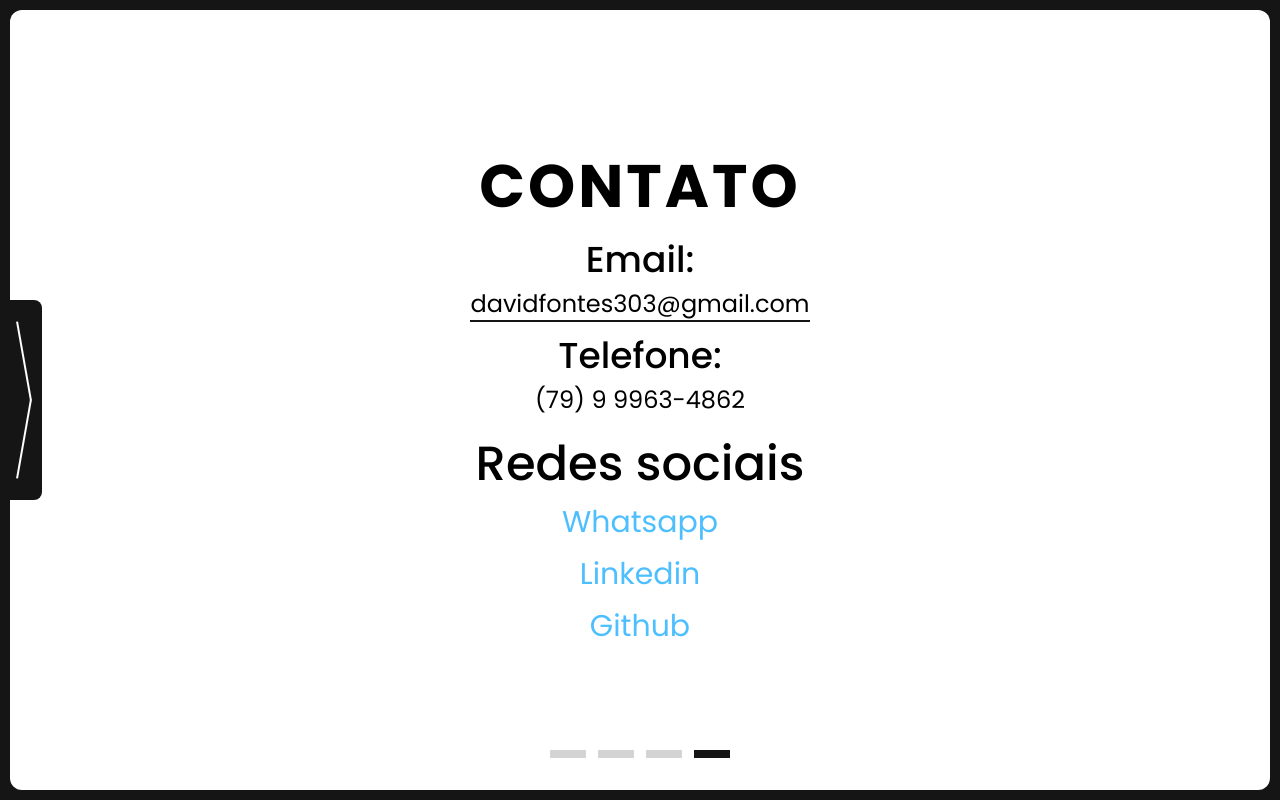
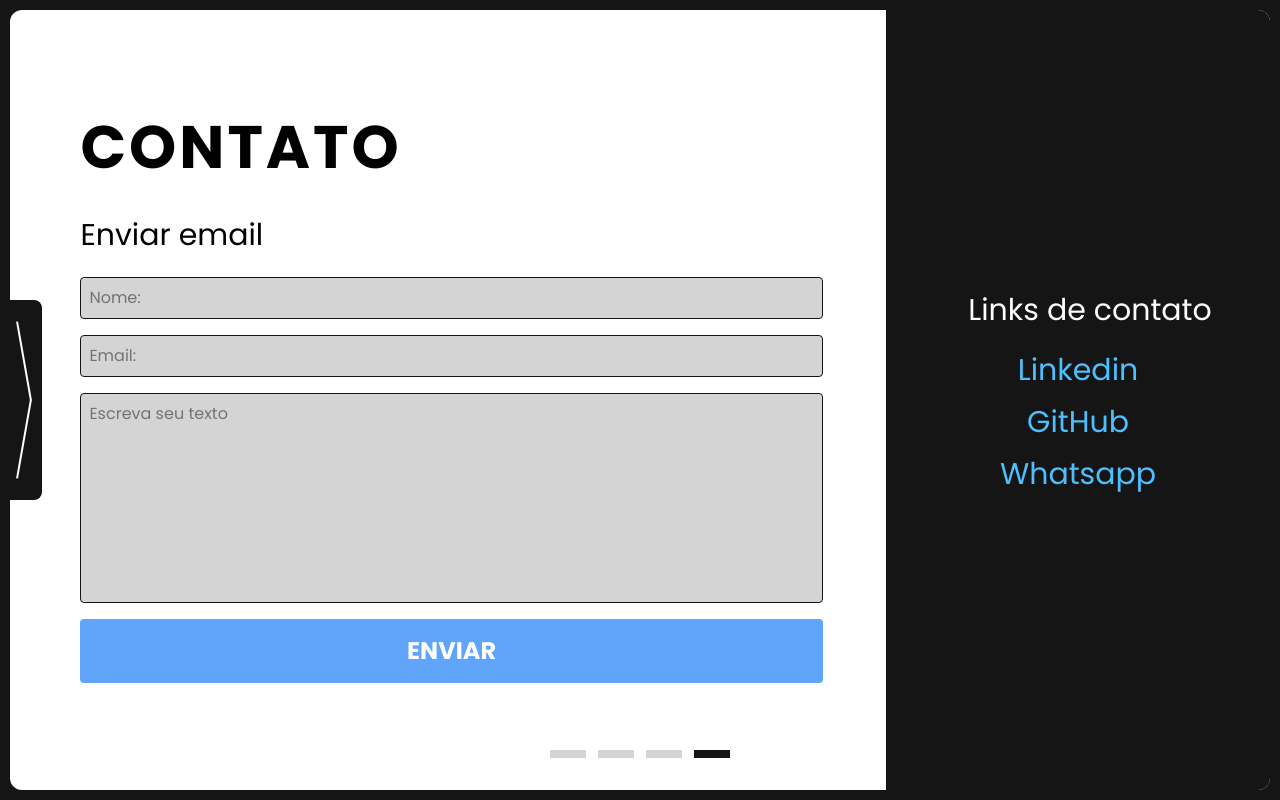
Before and after one commit to davidfontesfelix/portfolio, a Next.js app: page /contato in a window 1280 px wide. Built offline with nearby package versions, Linux system fonts and the light colour scheme; no server answers.

Commit message:
Criando formulario para contato

```diff
--- a/package.json
+++ b/package.json
@@ -10,6 +10,7 @@
     "export": "next export"
   },
   "dependencies": {
+    "@hookform/resolvers": "^3.3.4",
     "@types/node": "20.4.1",
     "@types/react": "18.2.14",
     "@types/react-dom": "18.2.6",
@@ -21,8 +22,10 @@
     "postcss": "8.4.25",
     "react": "18.2.0",
     "react-dom": "18.2.0",
+    "react-hook-form": "^7.49.3",
     "tailwindcss": "3.3.2",
-    "typescript": "5.1.6"
+    "typescript": "5.1.6",
+    "yup": "^1.3.3"
   },
   "devDependencies": {
     "@rocketseat/eslint-config": "^1.3.0",
--- a/src/components/Heading/index.tsx
+++ b/src/components/Heading/index.tsx
@@ -4,8 +4,8 @@ interface headingProps {
 
 export default function Heading({ children }: headingProps) {
   return (
-    <h1 className=" text-6xl font-bold uppercase tracking-wider smHeight:text-5xl phoneSm:text-3xl phone:text-4xl tablet:text-5xl">
+    <h2 className=" text-6xl font-bold uppercase tracking-wider smHeight:text-5xl phoneSm:text-3xl phone:text-4xl tablet:text-5xl">
       {children}
-    </h1>
+    </h2>
   )
 }
--- a/src/components/screens/ContatoSection/index.tsx
+++ b/src/components/screens/ContatoSection/index.tsx
@@ -1,51 +1,128 @@
+'use client'
 import Heading from '@/components/Heading'
 import { Links } from './Links'
+import * as Yup from 'yup'
+import { SubmitErrorHandler, SubmitHandler, useForm } from 'react-hook-form'
+import { yupResolver } from '@hookform/resolvers/yup'
+
+interface linksType {
+  title: string
+  URL: string
+}
+
+interface FormValues {
+  name: string
+  email: string
+  textarea: string
+}
+
+const schema = Yup.object().shape({
+  name: Yup.string().required('O nome é obrigatório'),
+  email: Yup.string()
+    .email('Digite um email valido')
+    .required('O campo de email é obrigatório'),
+  textarea: Yup.string().required('O campo de texto é obrigatório'),
+})
 
 export default function ContatoSection() {
+  const links: linksType[] = [
+    {
+      title: 'Linkedin',
+      URL: 'https://www.linkedin.com/in/david-fontes-9b84a4201',
+    },
+    {
+      title: 'GitHub',
+      URL: 'https://github.com/davidfontesfelix',
+    },
+    {
+      title: 'Whatsapp',
+      URL: 'https://wa.me/5579999634862',
+    },
+  ]
+
+  const {
+    register,
+    handleSubmit,
+    formState: { errors },
+  } = useForm<FormValues>({
+    resolver: yupResolver(schema),
+  })
+
+  const onSubmit: SubmitHandler<FormValues> = (data) => {
+    const sendForm = async () => {
+      fetch('https://backend-portfolio-one.vercel.app/email', {
+        method: 'POST',
+        headers: {
+          'Content-Type': 'application/json',
+        },
+        body: JSON.stringify({
+          name: data.name,
+          email: data.email,
+          textarea: data.textarea,
+        }),
+      })
+    }
+    sendForm()
+  }
+
   return (
-    <div className="text-center">
-      <Heading>Contato</Heading>
-      <ul className="mt-6 flex flex-col gap-4">
-        <li>
-          <h2 className="mb-2 text-4xl font-medium phoneSm:text-3xl phone:text-3xl">
-            Email:
-          </h2>
-          <a
-            target="_blank"
-            href="mailto:davidfontes303@gmail.com"
-            className="border-b-2 border-black text-2xl phoneSm:text-xl phone:text-xl"
-            rel="noreferrer"
+    <div className=" h-screen w-screen ">
+      <div className="flex h-screen w-[69vw] flex-col items-center justify-center text-left phoneSm:w-screen phone:w-screen tablet:w-screen">
+        <div>
+          <Heading>Contato</Heading>
+          <h3 className="mb-6 mt-10 text-3xl smHeight:mt-0">Enviar email</h3>
+          <form
+            onSubmit={handleSubmit(onSubmit)}
+            action=""
+            className="flex
+          w-[58vw] flex-col gap-4 phoneSm:w-[85vw] phone:w-[80vw] tablet:w-[70vw]"
           >
-            davidfontes303@gmail.com
-          </a>
-        </li>
-        <li>
-          <h2 className="mb-2 text-4xl font-medium phoneSm:text-3xl phone:text-3xl">
-            Telefone:
-          </h2>
-          <p className="text-2xl phoneSm:text-xl phone:text-xl">
-            (79) 9 9963-4862
-          </p>
-        </li>
-      </ul>
-      <h4 className="mb-4 mt-6 text-5xl font-medium phone:text-3xl">
-        Redes sociais
-      </h4>
-      <ul className="flex flex-col gap-4">
-        <li>
-          <Links.Title href="https://wa.me/5579999634862">Whatsapp</Links.Title>
-        </li>
-        <li>
-          <Links.Title href="https://www.linkedin.com/in/david-fontes-9b84a4201">
-            Linkedin
-          </Links.Title>
-        </li>
-        <li>
-          <Links.Title href="https://github.com/davidfontesfelix">
-            Github
-          </Links.Title>
-        </li>
-      </ul>
+            <input
+              {...register('name')}
+              placeholder="Nome:"
+              type="text"
+              className="rounded  border-[1px] border-black bg-neutral-300 p-2 placeholder:text-neutral-500"
+            />
+            {errors.name && (
+              <p className="-mt-2 text-red-800">{errors.name.message}</p>
+            )}
+            <input
+              {...register('email')}
+              placeholder="Email:"
+              type="email"
+              className="rounded border-[1px] border-black bg-neutral-300 p-2 placeholder:text-neutral-500"
+            />
+            {errors.email && (
+              <p className="-mt-2 text-red-800">{errors.email.message}</p>
+            )}
+            <textarea
+              {...register('textarea')}
+              placeholder="Escreva seu texto"
+              rows={8}
+              className="resize-none rounded border-[1px] border-black bg-neutral-300 p-2 placeholder:text-neutral-500"
+            ></textarea>
+            {errors.textarea && (
+              <p className="-mt-2 text-red-800">{errors.textarea.message}</p>
+            )}
+            <button
+              type="submit"
+              className="rounded bg-blue-400 p-4 text-2xl font-bold uppercase text-white ring-blue-800 transition-colors hover:bg-blue-500 hover:ring-2 focus:ring-2"
+            >
+              enviar
+            </button>
+          </form>
+        </div>
+      </div>
+      <div className="absolute right-0 top-0 flex h-full w-[30vw] flex-col items-center justify-center bg-black text-center phoneSm:hidden phone:hidden tablet:hidden">
+        <h4 className=" mb-6 pl-6 text-3xl text-white">Links de contato</h4>
+        <ul>
+          {links.map((element, index) => (
+            <li key={index} className="mb-4">
+              <Links.Title href={element.URL}>{element.title}</Links.Title>
+            </li>
+          ))}
+        </ul>
+      </div>
     </div>
   )
 }
--- a/src/components/screens/Header/index.tsx
+++ b/src/components/screens/Header/index.tsx
@@ -29,7 +29,7 @@ export default function Header() {
       <div className="flex tablet:justify-end laptops:justify-end">
         <p className="w-full max-w-xs leading-5 phone:max-w-none tablet:max-w-md laptops:max-w-md">
           Tenho {checkAge(2005)} anos e sou desenvolvedor front-end com{' '}
-          {checkExperience(2021)} ano de experiência trabalhando como
+          {checkExperience(2021)} anos de experiência trabalhando como
           freelancer.
         </p>
       </div>
--- a/tailwind.config.js
+++ b/tailwind.config.js
@@ -10,7 +10,7 @@ module.exports = {
       screens: {
         smHeight: { raw: '(max-height: 740px)' },
         phoneSm: { max: '375px' },
-        phone: { max: '480px', min: '376px' },
+        phone: { max: '599px', min: '376px' },
         horizontal: { raw: '(max-height: 480px)' },
         tablet: { max: '1023px', min: '600px' },
         laptops: { min: '1024px' },
```
Also changed, not shown: 1 other file (tests, documents, lock files or other folders).
